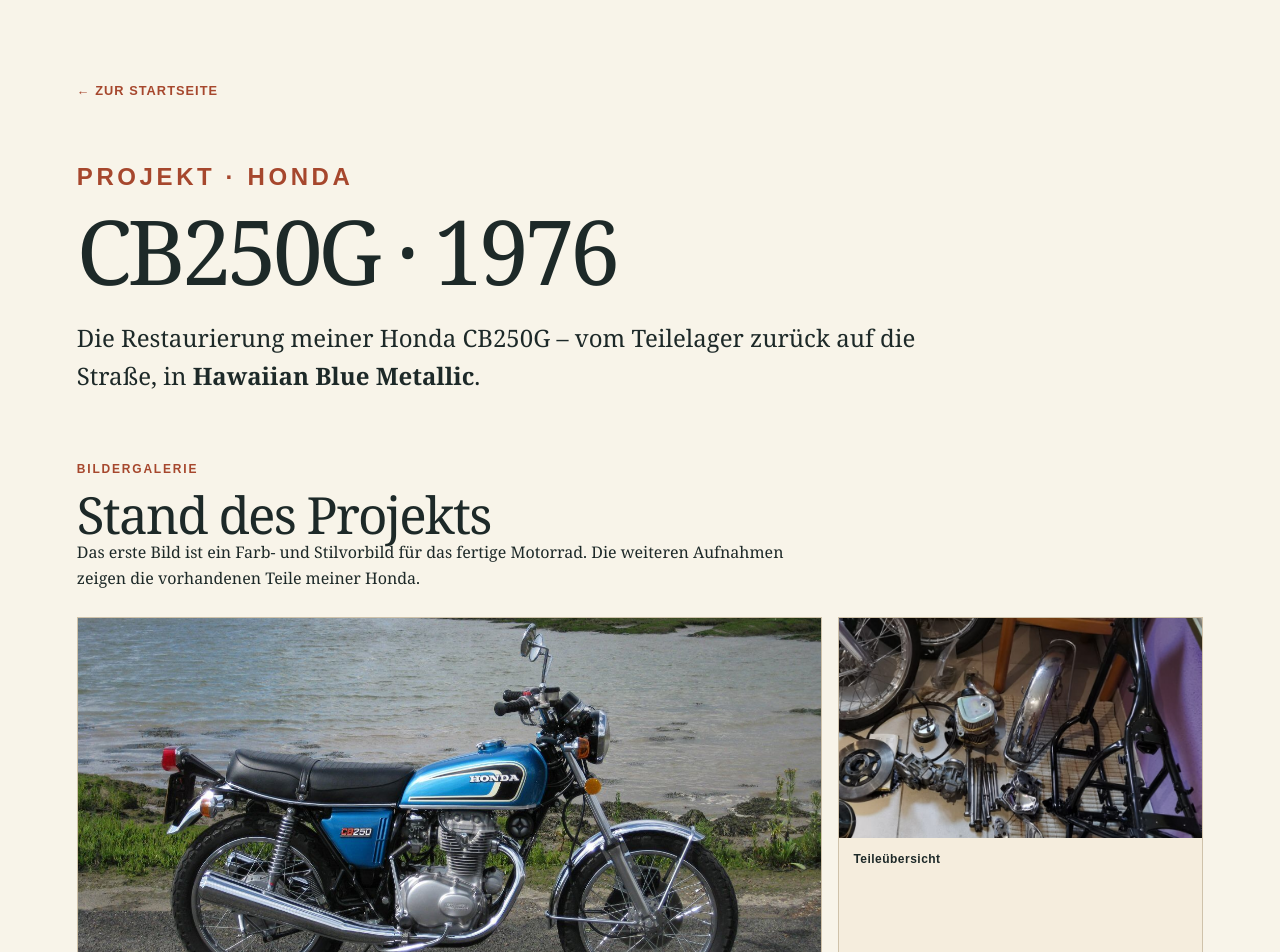
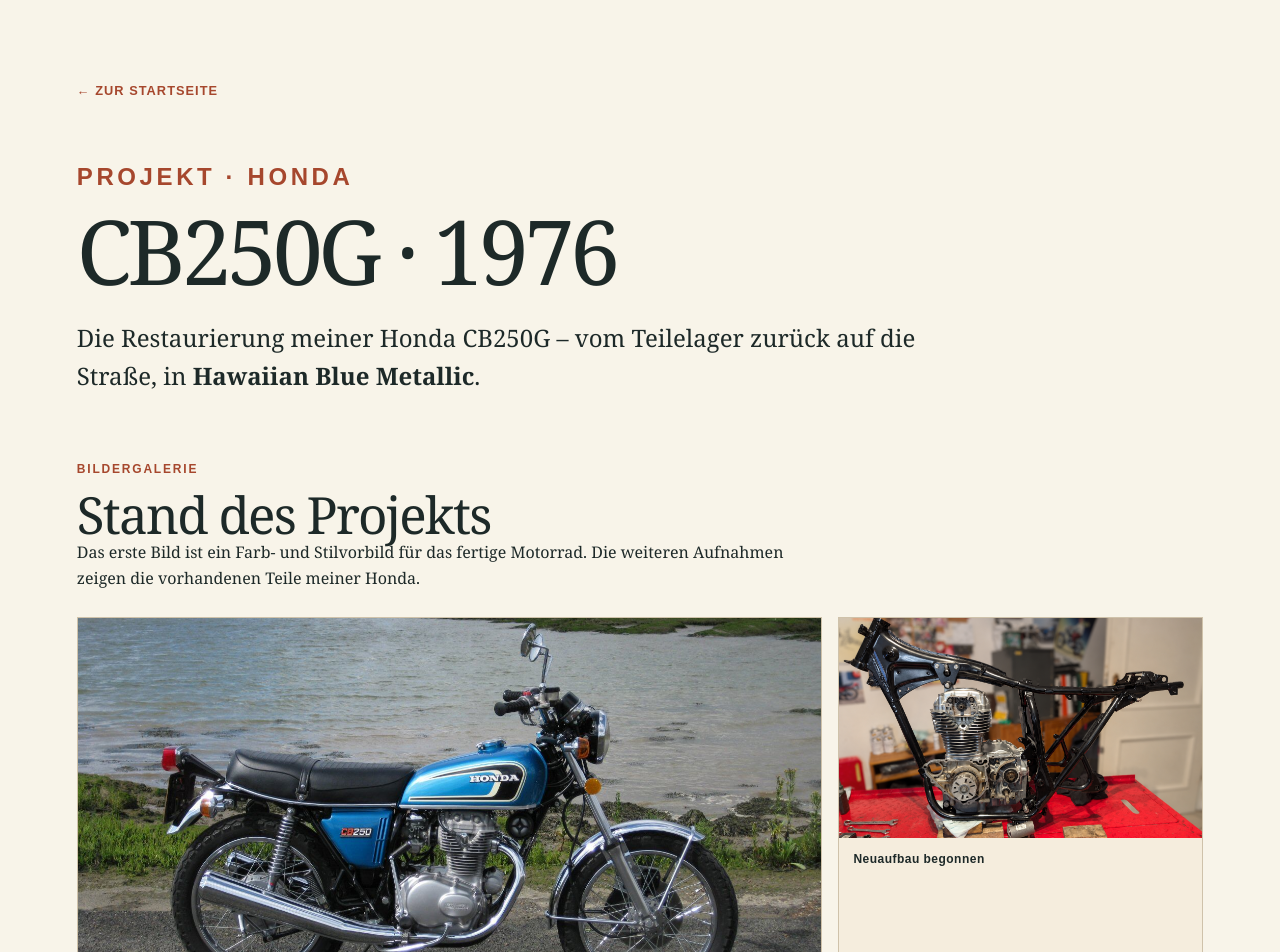
Before and after one commit to Oppi0815/oppis-hobbys, a Next.js app: page /projekte/cb250g in a window 1280 px wide. Shown: the top 952 px of the page. Built offline with nearby package versions, Linux system fonts and the light colour scheme.

Commit message:
Add rebuild photo to CB250G gallery

```diff
--- a/app/projekte/cb250g/page.tsx
+++ b/app/projekte/cb250g/page.tsx
@@ -11,6 +11,7 @@
         <div className="gallery-intro"><p className="eyebrow">Bildergalerie</p><h2>Stand des Projekts</h2><p>Das erste Bild ist ein Farb- und Stilvorbild für das fertige Motorrad. Die weiteren Aufnahmen zeigen die vorhandenen Teile meiner Honda.</p></div>
         <div className="gallery" aria-label="Bilder der Honda-CB250G-Restaurierung">
           <figure className="gallery-feature"><img src="/images/cb250g/zielbild-hawaiian-blue-metallic.jpg" alt="Fertig restaurierte Honda CB250G in blau als Farb- und Stilvorbild" /><figcaption>Zielbild: Hawaiian Blue Metallic</figcaption></figure>
+          <figure><img src="/images/cb250g/neuaufbau-begonnen.png" alt="Rahmen und Motor der Honda CB250G beim Neuaufbau" /><figcaption>Neuaufbau begonnen</figcaption></figure>
           <figure><img src="/images/cb250g/teile-uebersicht.jpeg" alt="Übersicht der zerlegten Teile der Honda CB250G" /><figcaption>Teileübersicht</figcaption></figure>
           <figure><img src="/images/cb250g/rahmen-und-anbauteile.jpeg" alt="Rahmen und Anbauteile der Honda CB250G" /><figcaption>Rahmen &amp; Anbauteile</figcaption></figure>
           <figure><img src="/images/cb250g/seitenteile.jpeg" alt="Lackierte Seitenteile und Bauteile der Honda CB250G" /><figcaption>Seitenteile</figcaption></figure>
```
Also changed, not shown: public/images/cb250g/neuaufbau-begonnen.png (added), 2 other files (tests, documents, lock files or other folders).
